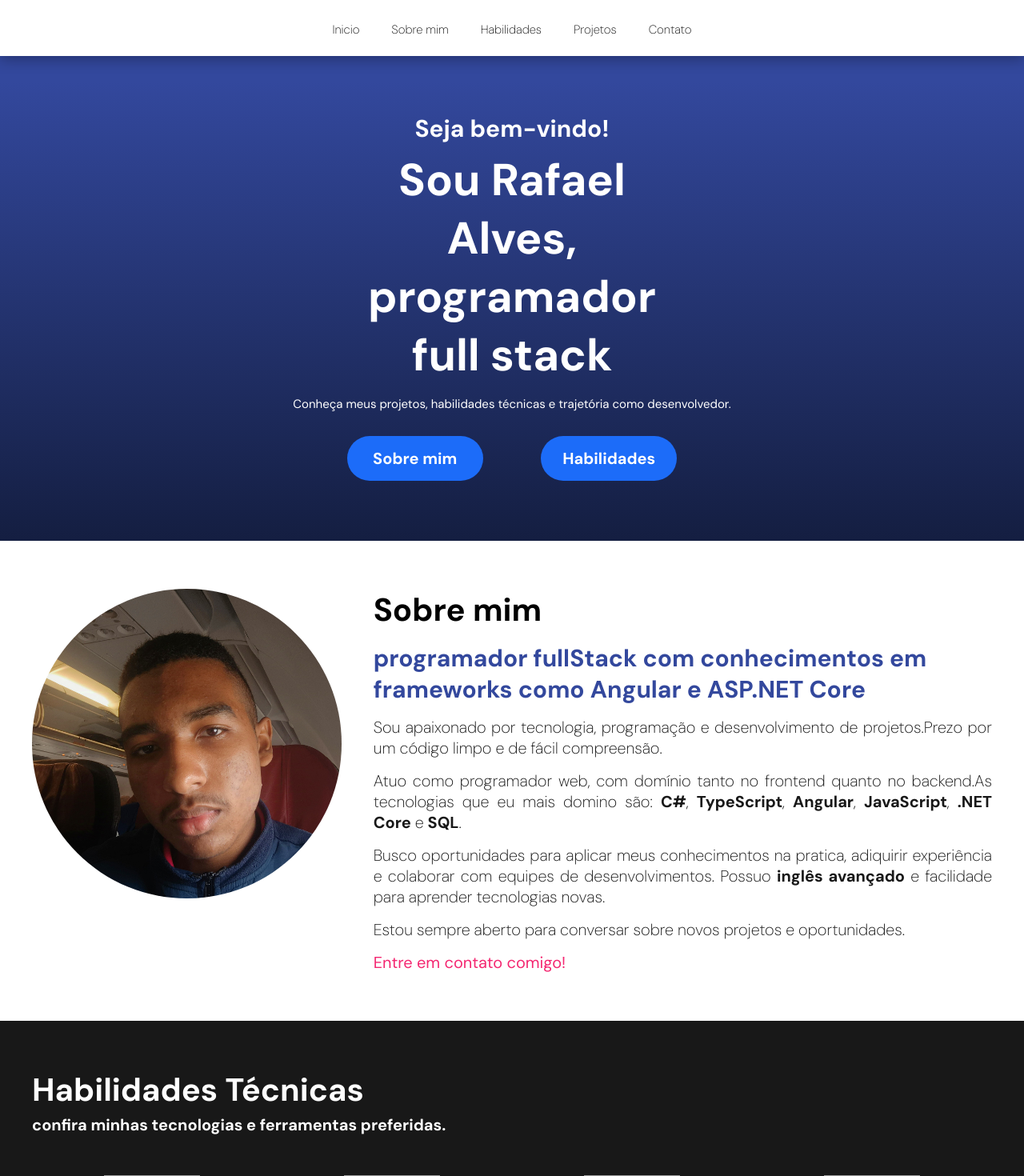
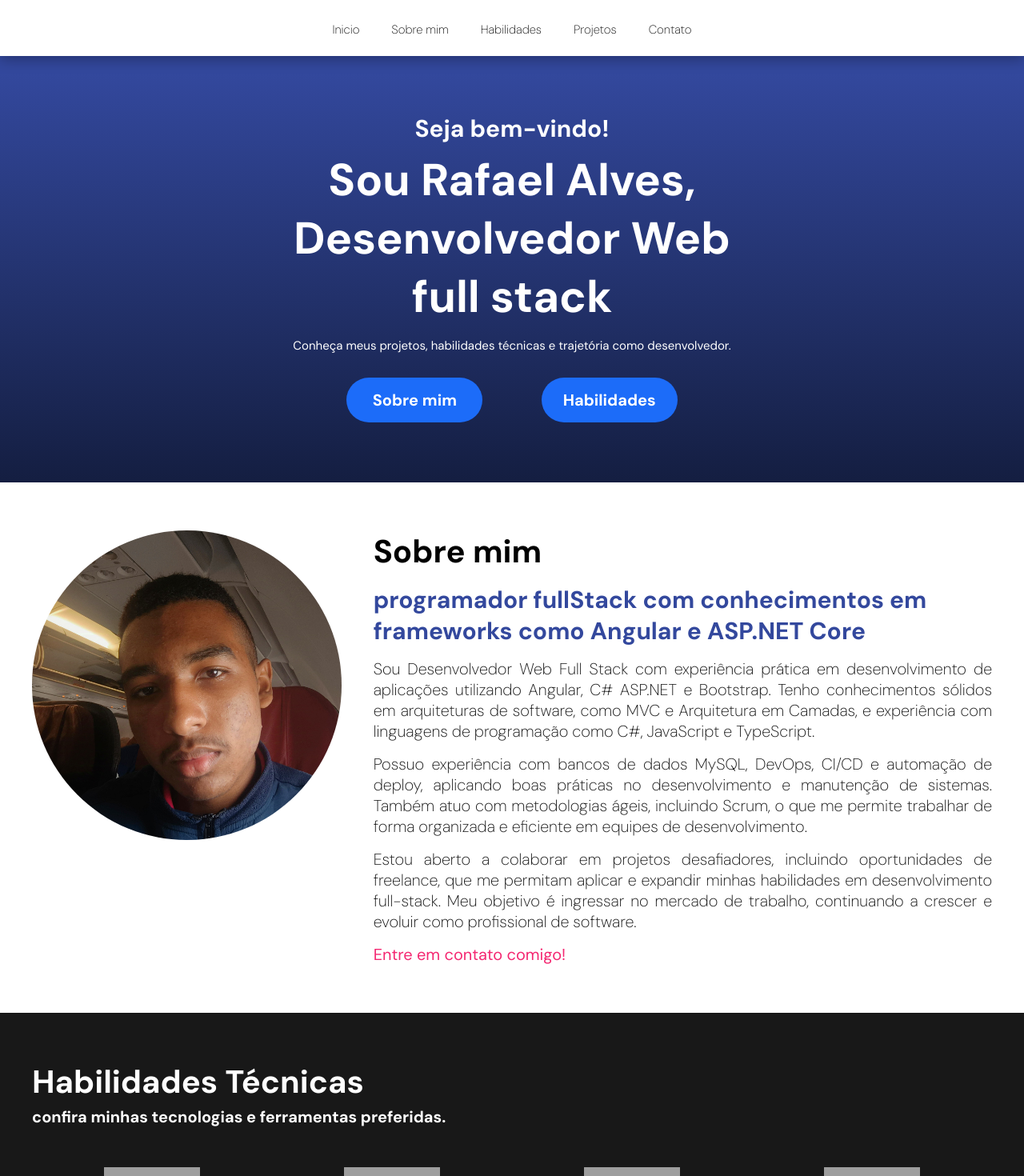
Before and after one commit to rafaelalves02/meu-portfolio, an Angular app: page / in a window 1280 px wide. Shown: the top 1470 px of the page at 80% size. Built offline with nearby package versions, Linux system fonts and the light colour scheme; grey boxes are pictures that could not be loaded.

Commit message:
adicionando animações e informações

```diff
--- a/src/app/home/home.component.css
+++ b/src/app/home/home.component.css
@@ -30,7 +30,7 @@
 .banner .box .title2 {
     font-size: var(--font-size-1);
     display: block;
-    max-width: 450px;
+    max-width: 550px;
 }
 
 .banner .box .buttons {
@@ -285,3 +285,13 @@
         flex-direction: row;
     }
 }
+
+.fade-in {
+    opacity: 0;
+    animation: fadeIn 2s forwards;
+    z-index: 1;
+ }
+
+  @keyframes fadeIn {
+    to { opacity: 1; }
+  }
--- a/src/app/home/home.component.html
+++ b/src/app/home/home.component.html
@@ -1,9 +1,9 @@
 <main>
     <section id="banner" class="banner">
-        <div class="box">
+        <div class="box fade-in" >
             <h1>
                 <span class="title1">Seja bem-vindo!</span>
-                <span class="title2">Sou Rafael Alves, programador full stack</span>
+                <span class="title2">Sou Rafael Alves, Desenvolvedor Web full stack</span>
             </h1>
             <p class="paragraph">
                 Conheça meus projetos, habilidades técnicas e trajetória como desenvolvedor.
@@ -25,13 +25,11 @@
 
                 <h3>programador fullStack com conhecimentos em frameworks como Angular e ASP.NET Core</h3>
 
-                <p>Sou apaixonado por tecnologia, programação e desenvolvimento de projetos.Prezo por um código limpo e de fácil compreensão.</p>
+                <p>Sou Desenvolvedor Web Full Stack com experiência prática em desenvolvimento de aplicações utilizando Angular, C# ASP.NET e Bootstrap. Tenho conhecimentos sólidos em arquiteturas de software, como MVC e Arquitetura em Camadas, e experiência com linguagens de programação como C#, JavaScript e TypeScript.</p>
 
-                <p>Atuo como programador web, com domínio tanto no frontend quanto no backend.As tecnologias que eu mais domino são: <strong>C#</strong>, <strong>TypeScript</strong>, <strong>Angular</strong>, <strong>JavaScript</strong>, <strong>.NET Core</strong> e <strong>SQL</strong>.</p>
+                <p>Possuo experiência com bancos de dados MySQL, DevOps, CI/CD e automação de deploy, aplicando boas práticas no desenvolvimento e manutenção de sistemas. Também atuo com metodologias ágeis, incluindo Scrum, o que me permite trabalhar de forma organizada e eficiente em equipes de desenvolvimento.</p>
 
-                <p>Busco oportunidades para aplicar meus conhecimentos na pratica, adiquirir experiência e colaborar com equipes de desenvolvimentos. Possuo <strong>inglês avançado</strong> e facilidade para aprender tecnologias novas.</p>
-
-                <p>Estou sempre aberto para conversar sobre novos projetos e oportunidades.</p>
+                <p>Estou aberto a colaborar em projetos desafiadores, incluindo oportunidades de freelance, que me permitam aplicar e expandir minhas habilidades em desenvolvimento full-stack. Meu objetivo é ingressar no mercado de trabalho, continuando a crescer e evoluir como profissional de software.</p>
 
                 <a href="#contact">Entre em contato comigo!</a>
             </div>
--- a/src/app/menu/menu.component.css
+++ b/src/app/menu/menu.component.css
@@ -7,6 +7,7 @@ nav {
     align-items: center;
     justify-content: right;
     height: 70px;
+    z-index: 2;
 }
 
 nav ul {
@@ -25,7 +26,7 @@ nav ul.open {
     display: flex;
 }
 
-nav ul.open {
+nav ul.closed {
     display: none;
 }
 
--- a/src/app/services/profile.service.ts
+++ b/src/app/services/profile.service.ts
@@ -13,7 +13,7 @@ export class ProfileService {
       email: 'rafaelalvesdecarvalho25@gmail.com',
       name: 'Rafael Alves De Carvalho',
       whatsApp: 'https://wa.me/5561996672005?text=ol%C3%A1%20estou%20no%20seu%20portfolio%20e%20gostaria%20de%20mais%20informa%C3%A7%C3%B5es',
-      linkedIn: ''
+      linkedIn: 'www.linkedin.com/in/rafael-alves-de-carvalho'
     }
 
     return profile;
```
